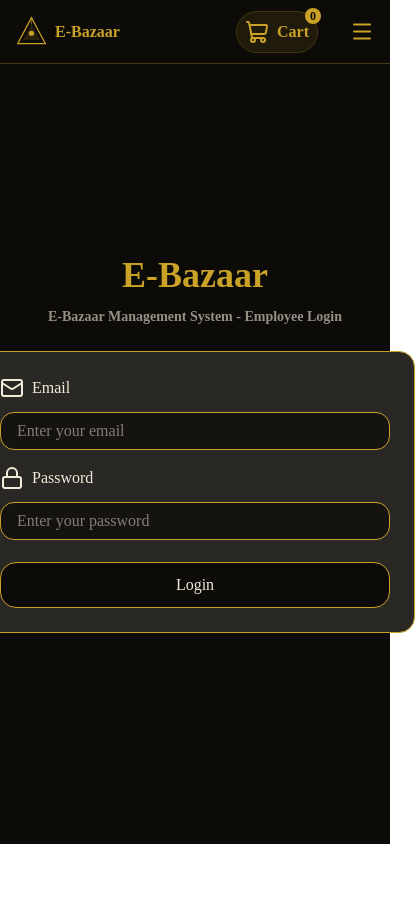
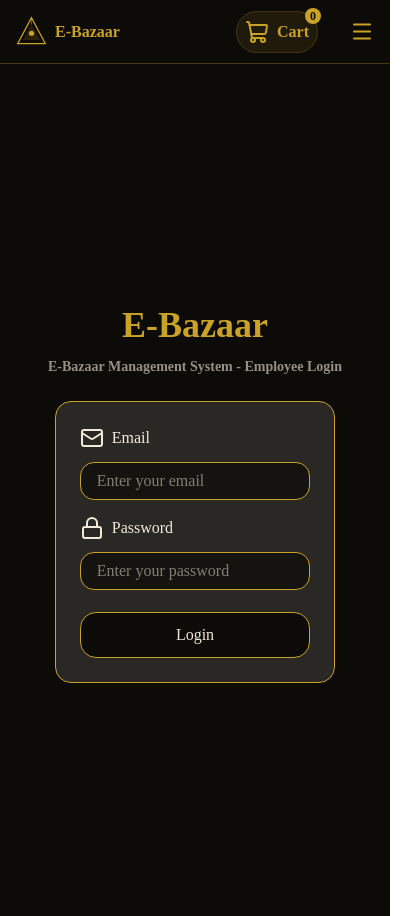
Before and after one commit to alaametawh/E-Bazaar_AI, a React (Vite) app: page /login in a window 390 px wide. Shown: the whole page, 415 px wide, since content can reach past the window. Before the commit the page ends 844 px from the top, so only its background shows below. Built offline with nearby package versions, Linux system fonts and the light colour scheme; no server answers.

Commit message:
improve dashboard ui  on mobile phones

```diff
--- a/src/pages/ProductsManage.tsx
+++ b/src/pages/ProductsManage.tsx
@@ -40,7 +40,7 @@ export default function OrdersManage(){
                 <div className=' border-2 rounded-2xl border-gray-500 bg-[#21201e]'>
                     <div className=' flex flex-row text-text p-4 justify-between items-center'>
                         <h2 className=' text-xl font-bold'>Products</h2>
-                        <button onClick={()=> setisform(true)}  className={` flex flex-row justify-between items-center gap-2 border hover:bg-accent/85 p-2 rounded text-black font-bold cursor-pointer bg-accent`}><Plus className='w-5 h-5'/> new product </button>
+                        <button onClick={()=> setisform(true)}  className={` flex flex-row justify-between text-xs sm:text-lg items-center gap-2 border hover:bg-accent/85 p-2 rounded text-black font-bold cursor-pointer bg-accent`}><Plus className='w-5 h-5'/> new product </button>
                     </div>
                     <ReusableTable data={Pdata ?? []} columns={[
                         {
@@ -82,7 +82,7 @@ export default function OrdersManage(){
                 <div className=' border-2 rounded-2xl border-gray-500 bg-[#21201e]'>
                     <div className=' flex flex-row text-text p-4 justify-between items-center'>
                         <h2 className=' text-xl font-bold'>Categories</h2>
-                        <button onClick={()=> setisCform(true)}  className={` flex flex-row justify-between items-center gap-2 border hover:bg-accent/85 p-2 rounded text-black font-bold cursor-pointer bg-accent`}><Plus className='w-5 h-5'/> new Category </button>
+                        <button onClick={()=> setisCform(true)}  className={` flex flex-row text-xs sm:text-lg justify-between items-center gap-2 border hover:bg-accent/85 p-2 rounded text-black font-bold cursor-pointer bg-accent`}><Plus className='w-5 h-5'/> new Category </button>
                     </div>
                     <ReusableTable data={Cdata ?? []} columns={[
                         {
@@ -115,10 +115,6 @@ export default function OrdersManage(){
         </div>
     )
 }
-
-
-
-
 
 
 
--- a/src/pages/login.tsx
+++ b/src/pages/login.tsx
@@ -17,10 +17,10 @@ export default function Login() {
     }
 
     return (
-        <div className=" font-default text-text flex flex-col justify-center items-center min-h-[calc(100vh-100px)]">
+        <div className=" font-default text-text flex flex-col justify-center items-center h-svh">
             <h1 className="text-4xl text-accent font-bold mb-3">E-Bazaar</h1>
-            <p className=" text-text/60 font-bold text-sm mb-6">E-Bazaar Management System - Employee Login</p>
-            <form className="bg-[#292825] p-6 rounded-2xl border border-accent w-110" onSubmit={handleSubmit(onSubmit)}>
+            <p className=" text-text/60 font-bold text-sm mb-6 text-center">E-Bazaar Management System - Employee Login</p>
+            <form className="bg-[#292825] w-3/4 sm:w-100 p-6 rounded-2xl border border-accent" onSubmit={handleSubmit(onSubmit)}>
 
                 <div className="mb-4 flex flex-col gap-2">
                     <label htmlFor="email"> <span className="flex items-center mb-1"> <Mail className="inline-block mr-2" /> Email </span></label>
```
